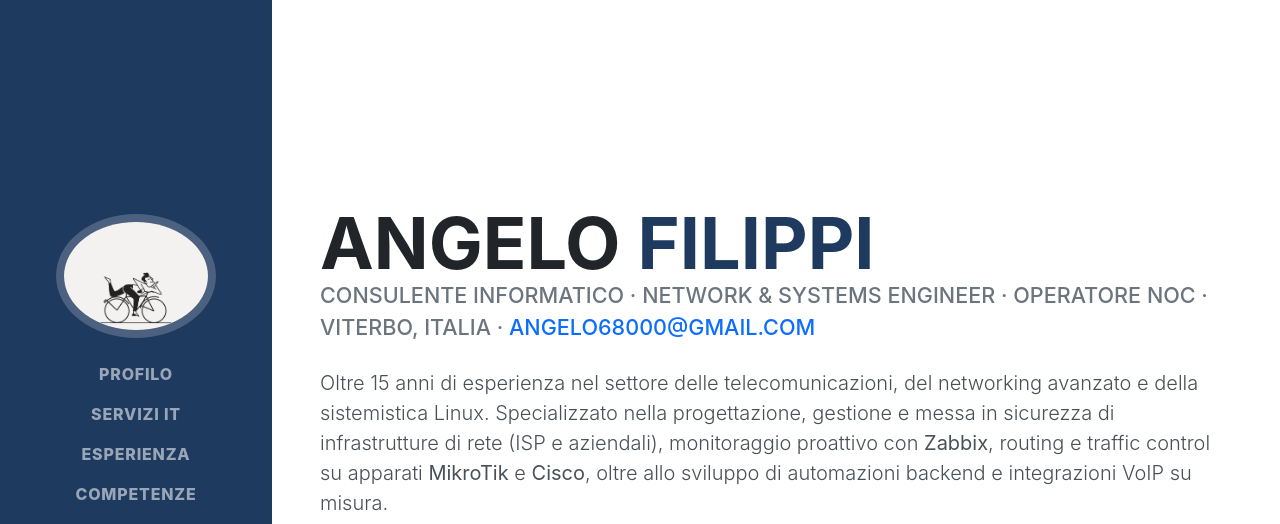
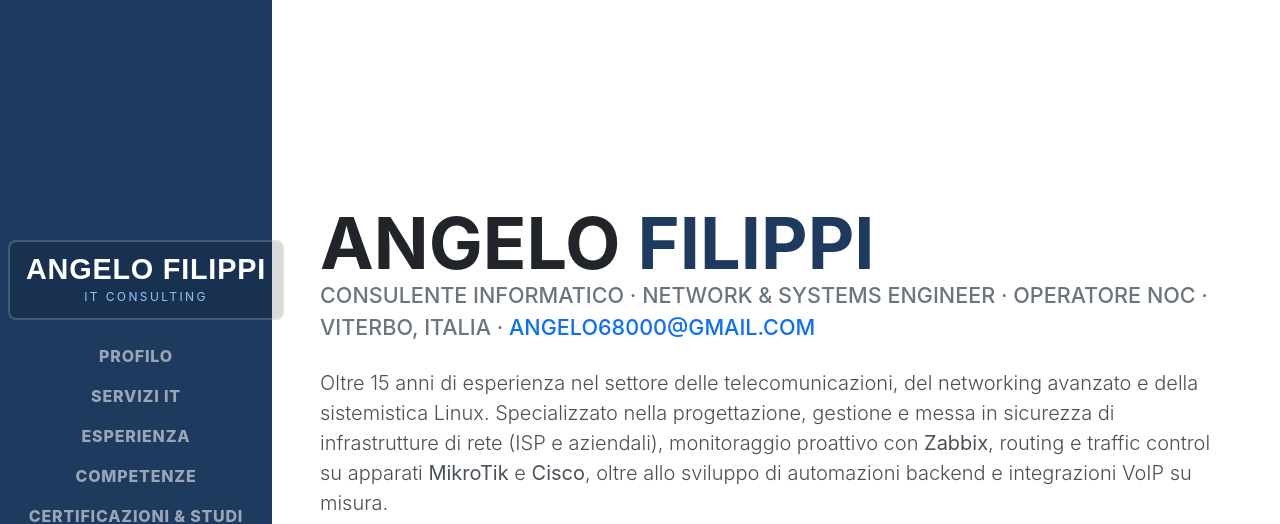
Before and after one commit to angelo68000/angelo68000.github.io, a plain HTML site: page index.html in a window 1280 px wide. Shown: the top 524 px of the page. Drawn offline with nearby package versions, Linux system fonts and the light colour scheme; a web font is replaced by a local one.

Commit message:
Enhance sidebar with custom logo and styling
Updated the sidebar navigation to include a custom logo and adjusted padding.

```diff
--- a/index.html
+++ b/index.html
@@ -67,12 +67,7 @@
             #sideNav .navbar-brand {
                 display: flex;
                 margin: auto auto 0;
-                padding: 0.5rem;
-            }
-            #sideNav .navbar-brand .img-profile {
-                max-width: 10rem;
-                max-height: 10rem;
-                border: 0.5rem solid rgba(255, 255, 255, 0.2);
+                padding: 1rem 0.5rem;
             }
             #sideNav .navbar-collapse {
                 display: flex;
@@ -85,6 +80,16 @@
                 flex-direction: column;
                 width: 100%;
             }
+        }
+
+        /* Logo personalizzato in sidebar */
+        .brand-logo {
+            border: 2px solid rgba(255, 255, 255, 0.2);
+            border-radius: 0.5rem;
+            padding: 0.75rem 1rem;
+            background-color: rgba(0, 0, 0, 0.15);
+            display: inline-block;
+            margin: 0 auto;
         }
 
         /* Sezioni */
@@ -134,12 +139,19 @@
     </style>
 </head>
 <body id="page-top">
-    <!-- Barra di navigazione laterale -->
+    <!-- Barra di navigazione laterale con Logo integrato -->
     <nav class="navbar navbar-expand-lg navbar-dark bg-primary fixed-top" id="sideNav">
         <a class="navbar-brand js-scroll-trigger" href="#page-top">
             <span class="d-block d-lg-none">Angelo Filippi | IT Consulting</span>
-            <span class="d-none d-lg-block">
-                <img class="img-fluid img-profile rounded-circle mx-auto mb-2" src="assets/img/profile.jpg" alt="Angelo Filippi" />
+            <span class="d-none d-lg-block w-100">
+                <div class="brand-logo mx-auto text-center">
+                    <div style="font-family: 'Saira Extra Condensed', sans-serif; font-size: 1.8rem; font-weight: 700; letter-spacing: 0.05rem; line-height: 1.1; color: #ffffff;">
+                        ANGELO FILIPPI
+                    </div>
+                    <div style="font-size: 0.75rem; text-transform: uppercase; letter-spacing: 0.15rem; color: #93c5fd; margin-top: 0.2rem;">
+                        IT Consulting
+                    </div>
+                </div>
             </span>
         </a>
         <button class="navbar-toggler" type="button" data-bs-toggle="collapse" data-bs-target="#navbarResponsive" aria-controls="navbarResponsive" aria-expanded="false" aria-label="Toggle navigation">
```
